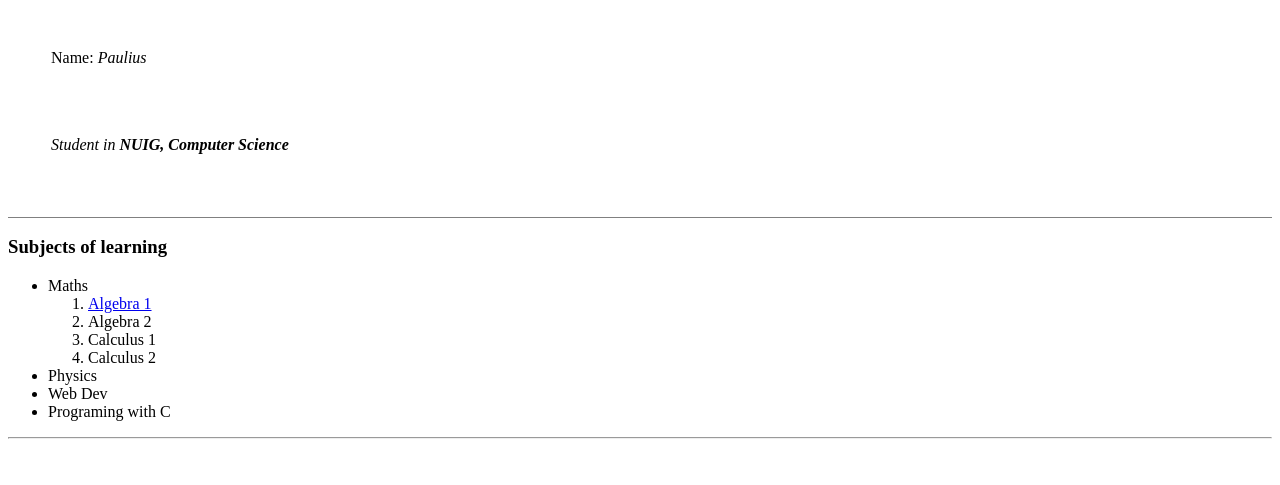
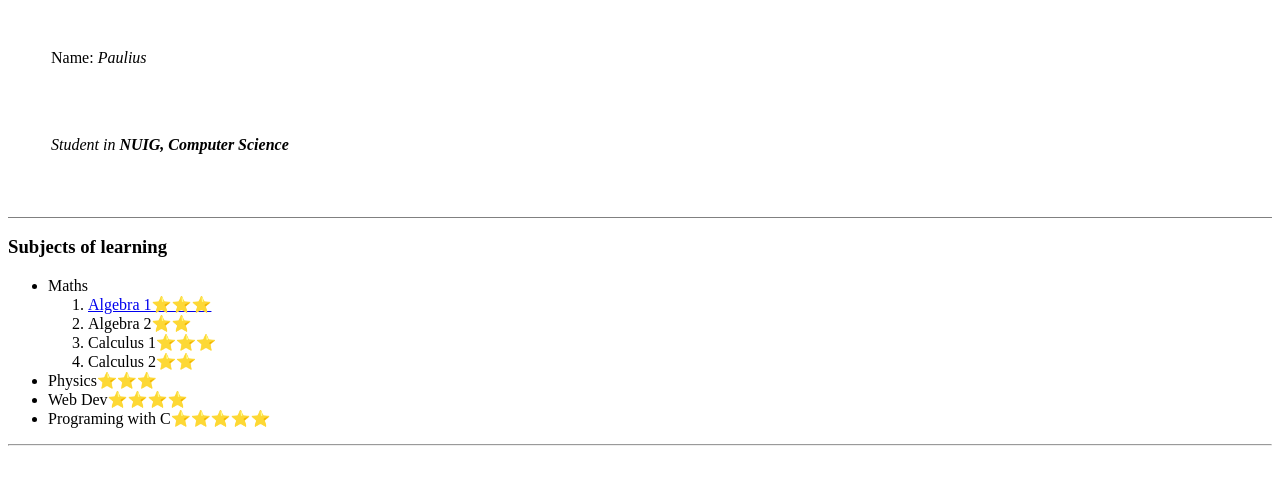
Before and after one commit to PauliusZabinskas/CV, a plain HTML site: page index.html in a window 1280 px wide. Shown: the part 113-598 px from the top of the page. Drawn offline with Linux system fonts and the light colour scheme.

Commit message:
Updated images

```diff
--- a/index.html
+++ b/index.html
@@ -30,15 +30,15 @@
         <ul>
             <li>Maths
                 <ol>
-                    <li><a href="https://www.khanacademy.org/math/algebra"> Algebra 1</a></li>
-                    <li>Algebra 2</li>
-                    <li>Calculus 1</li>
-                    <li>Calculus 2</li>
+                    <li><a href="https://www.khanacademy.org/math/algebra"> Algebra 1⭐⭐⭐</a></li>
+                    <li>Algebra 2⭐⭐</li>
+                    <li>Calculus 1⭐⭐⭐</li>
+                    <li>Calculus 2⭐⭐</li>
                 </ol>
             </li>
-            <li>Physics</li>
-            <li>Web Dev</li>
-            <li>Programing with C</li>
+            <li>Physics⭐⭐⭐</li>
+            <li>Web Dev⭐⭐⭐⭐</li>
+            <li>Programing with C⭐⭐⭐⭐⭐</li>
         </ul>
         <hr>
 </body>
```
